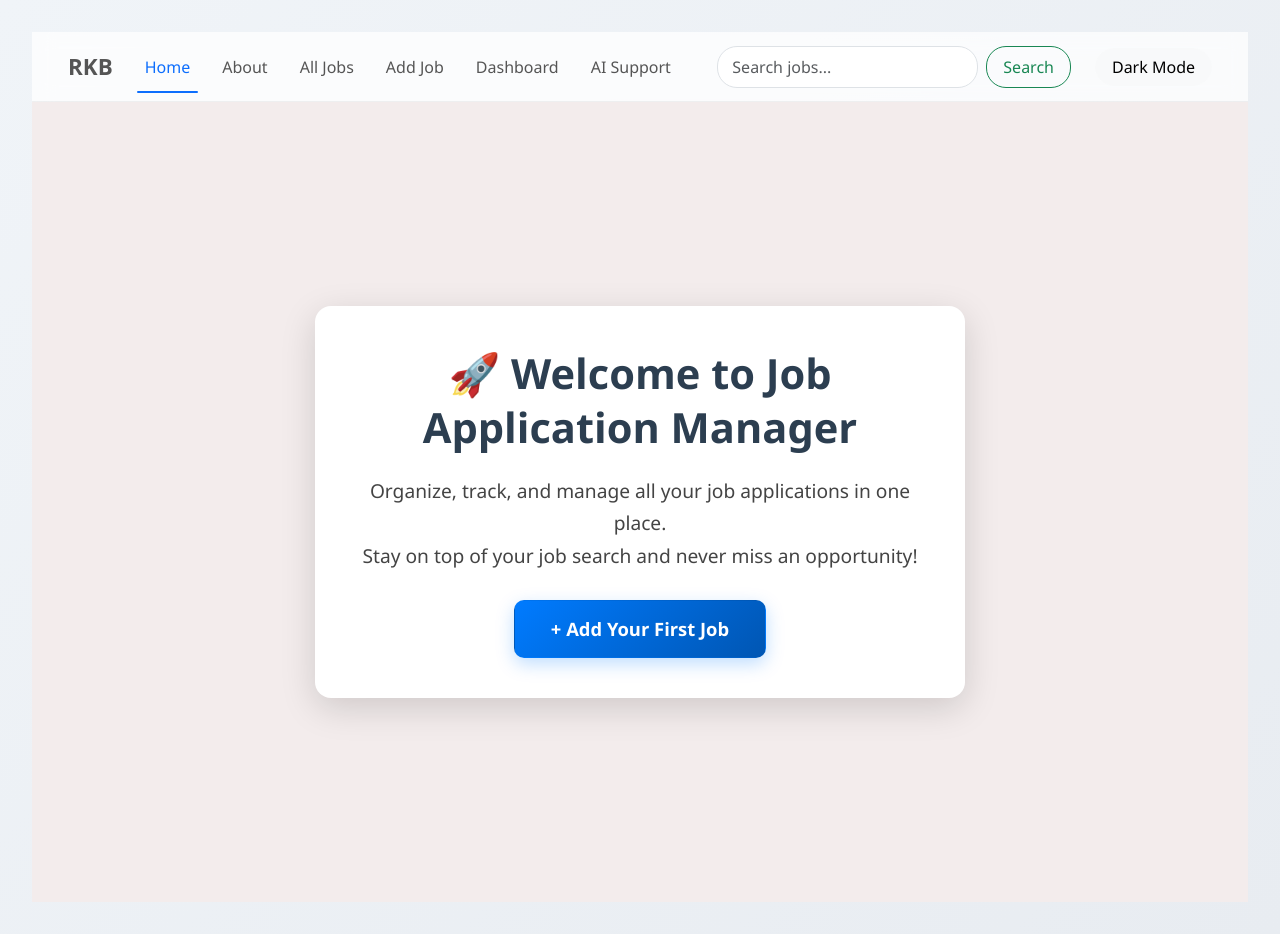
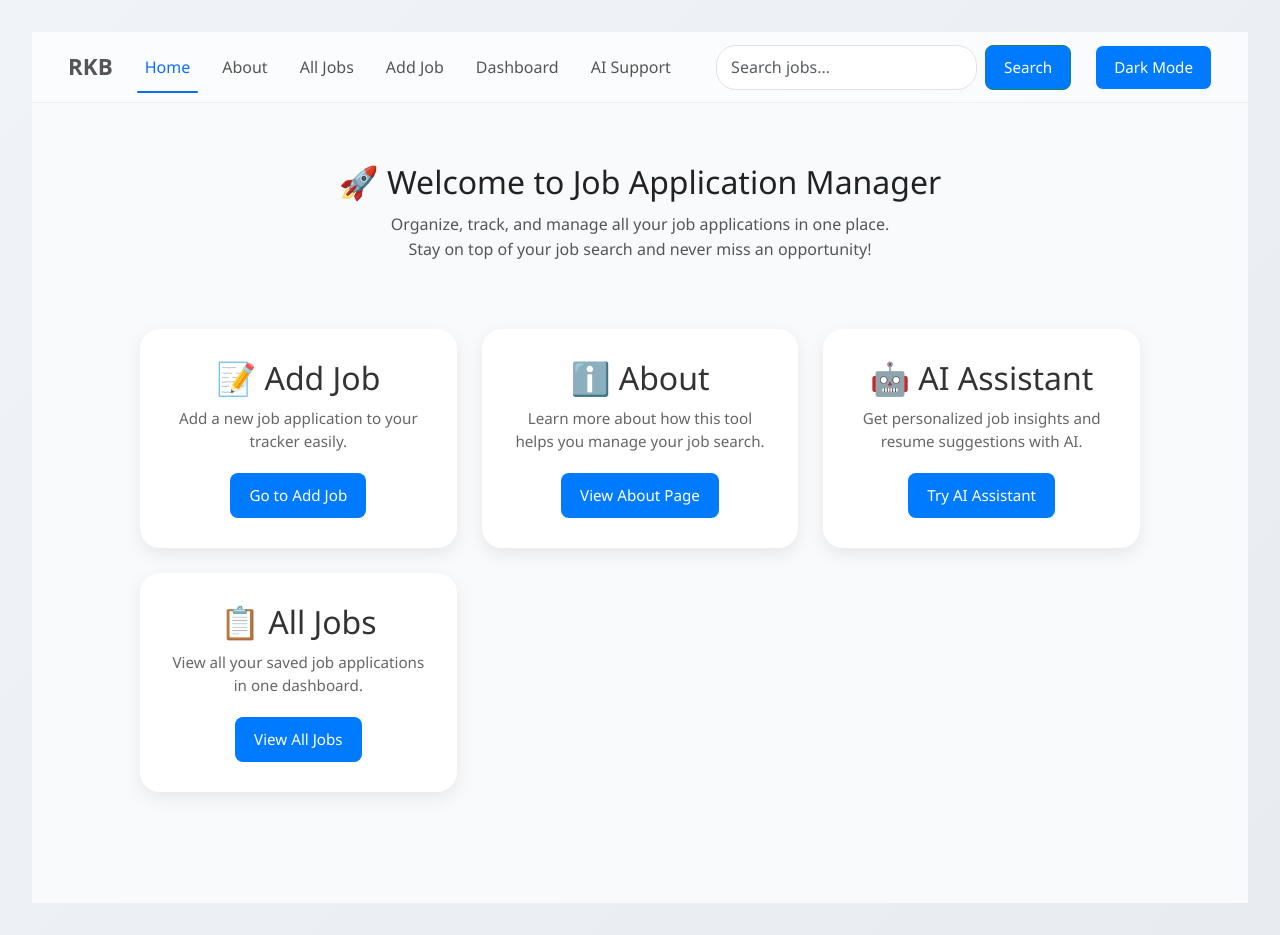
Before and after one commit to Rupeswarbhainsa777/Application-Management-Web-Application-Frontend, a React (Vite) app: page / in a window 1280 px wide. Built offline with nearby package versions, Linux system fonts and the light colour scheme.

Commit message:
push new code

```diff
--- a/src/Pages/Home/Home.css
+++ b/src/Pages/Home/Home.css
@@ -1,82 +1,74 @@
-/* Wrapper with gradient background */
 .home-wrapper {
   min-height: 100vh;
   display: flex;
+  flex-direction: column;
   align-items: center;
-  justify-content: center;
-  background: #f3ecec;
-  padding: 20px;
+  background: #f9fafc;
+  padding: 60px 20px;
+  font-family: 'Poppins', sans-serif;
 }
 
-/* Main container */
-.home-container {
-  max-width: 650px;
-  padding: 40px 30px;
-  background: #fff;
-  border-radius: 16px;
-  box-shadow: 0 10px 35px rgba(0, 0, 0, 0.15);
+.home-header {
   text-align: center;
-  animation: fadeInUp 0.8s ease;
+  margin-bottom: 50px;
 }
 
-/* Title */
-.home-container h1 {
-  font-size: 2.6rem;
-  margin-bottom: 20px;
-  color: #2c3e50;
-  font-weight: 800;
-  line-height: 1.3;
+.home-header h1 {
+  font-size: 2rem;
+  margin-bottom: 10px;
+  color: #222;
 }
 
-/* Paragraph */
-.home-container p {
-  font-size: 1.2rem;
-  color: #444;
-  line-height: 1.7;
-  margin-bottom: 28px;
+.home-header p {
+  color: #555;
+  line-height: 1.6;
 }
 
-/* Button */
-.home-container .btn {
-  font-size: 1.15rem;
-  padding: 14px 36px;
-  border-radius: 10px;
-  background: linear-gradient(135deg, #007bff, #0056b3);
-  color: #fff;
-  text-decoration: none;
-  font-weight: 600;
-  display: inline-block;
-  box-shadow: 0 6px 18px rgba(0, 123, 255, 0.25);
-  transition: transform 0.25s ease, box-shadow 0.25s ease;
+.home-sections {
+  display: grid;
+  grid-template-columns: repeat(auto-fit, minmax(250px, 1fr));
+  gap: 25px;
+  width: 100%;
+  max-width: 1000px;
 }
 
-/* Button hover */
-.home-container .btn:hover {
-  transform: translateY(-3px) scale(1.05);
-  box-shadow: 0 10px 25px rgba(0, 86, 179, 0.4);
+.home-card {
+  background: #fff;
+  border-radius: 20px;
+  box-shadow: 0 6px 18px rgba(0, 0, 0, 0.08);
+  padding: 30px 25px;
+  text-align: center;
+  transition: transform 0.3s ease, box-shadow 0.3s ease;
 }
 
-/* Animation */
-@keyframes fadeInUp {
-  from {
-    opacity: 0;
-    transform: translateY(30px);
-  }
-  to {
-    opacity: 1;
-    transform: translateY(0);
-  }
+.home-card:hover {
+  transform: translateY(-5px);
+  box-shadow: 0 10px 25px rgba(0, 0, 0, 0.12);
 }
 
-/* Responsive */
-@media (max-width: 768px) {
-  .home-container {
-    padding: 30px 20px;
-  }
-  .home-container h1 {
-    font-size: 2rem;
-  }
-  .home-container p {
-    font-size: 1rem;
-  }
+.home-card h2 {
+  color: #333;
+  margin-bottom: 10px;
 }
+
+.home-card p {
+  color: #666;
+  font-size: 0.95rem;
+  margin-bottom: 20px;
+}
+
+.btn {
+  display: inline-block;
+  background-color: #007bff;
+  color: #fff;
+  padding: 10px 18px;
+  border-radius: 8px;
+  text-decoration: none;
+  transition: background 0.3s ease;
+  font-weight: 500;
+  font-size: 0.95rem;
+}
+
+.btn:hover {
+  background-color: #0056b3;
+}
--- a/src/Pages/Home/Home.jsx
+++ b/src/Pages/Home/Home.jsx
@@ -5,15 +5,38 @@ import './Home.css';
 const Home = () => {
     return (
         <div className="home-wrapper">
-            <div className="home-container">
+            <div className="home-header">
                 <h1>🚀 Welcome to Job Application Manager</h1>
                 <p>
                     Organize, track, and manage all your job applications in one place. <br />
                     Stay on top of your job search and never miss an opportunity!
                 </p>
-                <Link to="/add-job" className="btn">
-                    + Add Your First Job
-                </Link>
+            </div>
+
+            <div className="home-sections">
+                <div className="home-card">
+                    <h2>📝 Add Job</h2>
+                    <p>Add a new job application to your tracker easily.</p>
+                    <Link to="/add-job" className="btn">Go to Add Job</Link>
+                </div>
+
+                <div className="home-card">
+                    <h2>ℹ️ About</h2>
+                    <p>Learn more about how this tool helps you manage your job search.</p>
+                    <Link to="/about" className="btn">View About Page</Link>
+                </div>
+
+                <div className="home-card">
+                    <h2>🤖 AI Assistant</h2>
+                    <p>Get personalized job insights and resume suggestions with AI.</p>
+                    <Link to="/aiSupport" className="btn">Try AI Assistant</Link>
+                </div>
+
+                <div className="home-card">
+                    <h2>📋 All Jobs</h2>
+                    <p>View all your saved job applications in one dashboard.</p>
+                    <Link to="/all-jobs" className="btn">View All Jobs</Link>
+                </div>
             </div>
         </div>
     );
```
